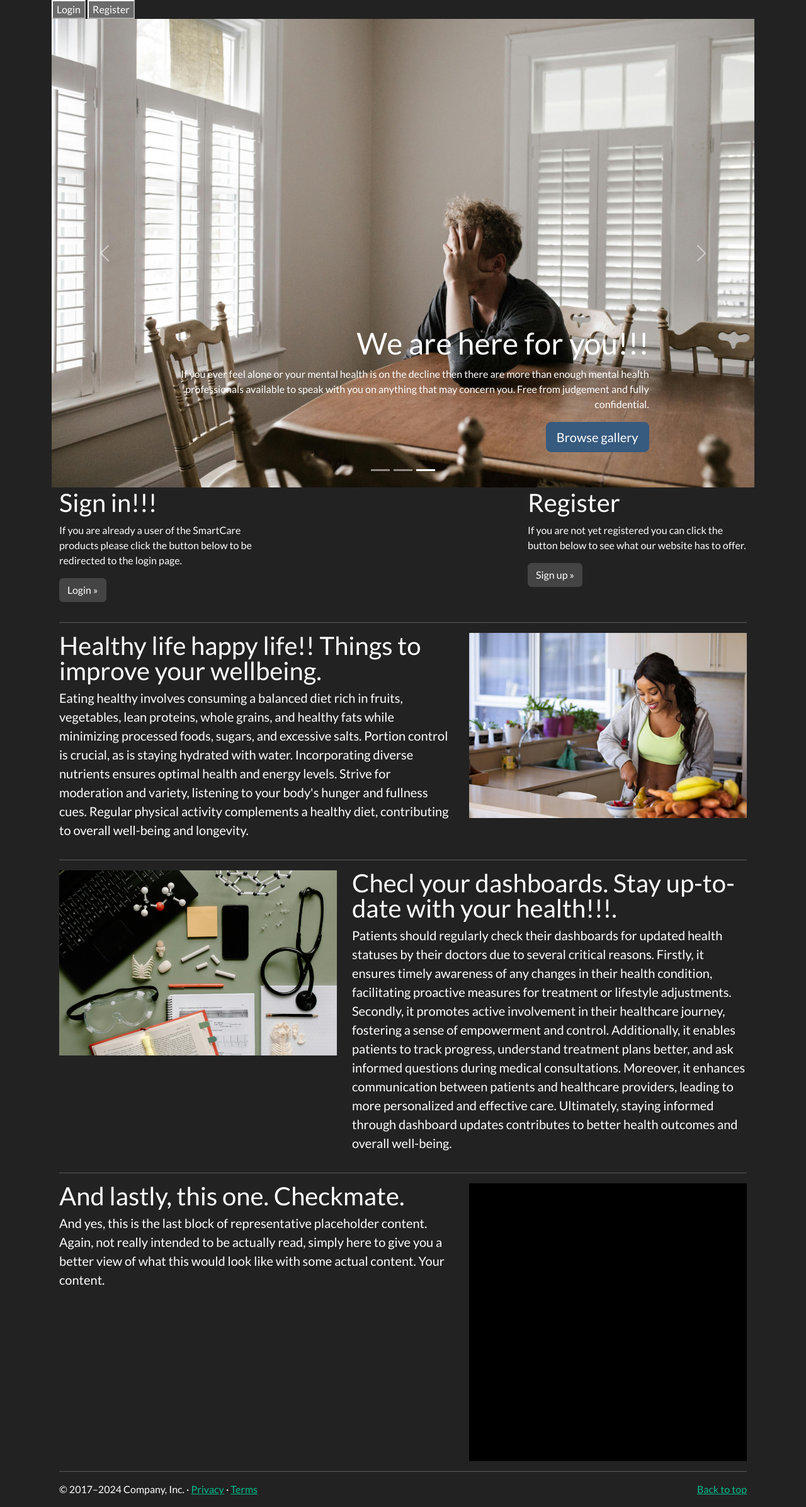
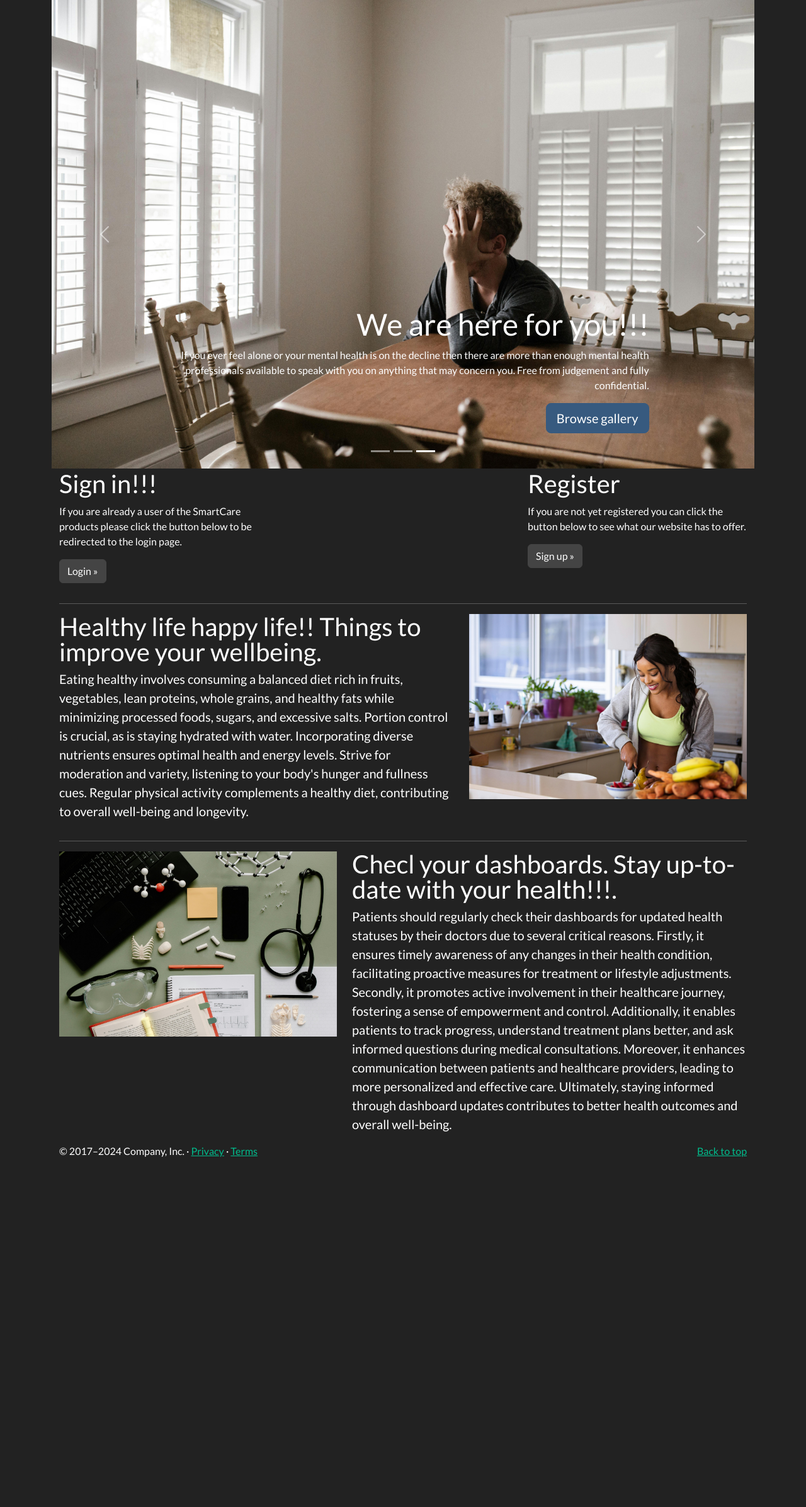
Before and after one commit to adam-selman/DaESD-Assignment-2, a Django app: page / in a window 1280 px wide. Shown: the part 72-2465 px from the top of the page at 63% size. After the commit the page ends 1909 px from the top, so only its background shows below. Run offline with Django 5.2, Linux system fonts and the light colour scheme; some libraries are stand-ins or nearby versions.

Commit message:
Home page done with bootstrap

```diff
--- a/DESD_2024/SmartCare/SCS/templates/Auth.html
+++ b/DESD_2024/SmartCare/SCS/templates/Auth.html
@@ -1,8 +1,6 @@
 {% extends 'index.html' %}
 {% block content%}
 {% load static %}
-<button id="loginButton">Login</button>
-<button id="RegisterButton">Register</button>
 <main>
     <div id="myCarousel" class="carousel slide mb-6" data-bs-ride="carousel">
       <div class="carousel-indicators">
@@ -106,9 +104,9 @@
         </div>
       </div>
 
-      <hr class="featurette-divider">
+      <!--<hr class="featurette-divider">-->
 
-      <div class="row featurette">
+      {% comment %} <div class="row featurette">
         <div class="col-md-7">
           <h2 class="featurette-heading fw-normal lh-1">And lastly, this one. <span class="text-body-secondary">Checkmate.</span></h2>
           <p class="lead">And yes, this is the last block of representative placeholder content. Again, not really intended to be actually read, simply here to give you a better view of what this would look like with some actual content. Your content.</p>
@@ -118,7 +116,7 @@
         </div>
       </div>
 
-      <hr class="featurette-divider">
+      <hr class="featurette-divider">{% endcomment %}
 
       <!-- /END THE FEATURETTES -->
 
@@ -131,13 +129,4 @@
       <p>© 2017–2024 Company, Inc. · <a href="#">Privacy</a> · <a href="#">Terms</a></p>
     </footer>
 </main>
-<script>
-document.getElementById('loginButton').addEventListener('click', function() {
-
-
-    window.location.href = 'login';
-    this.style.display = 'none';
-});
-</script>
-
 {% endblock %}
```
